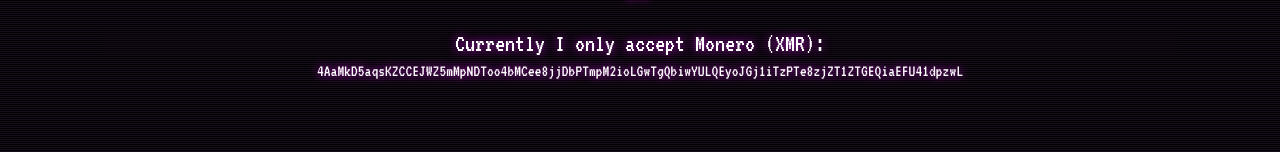
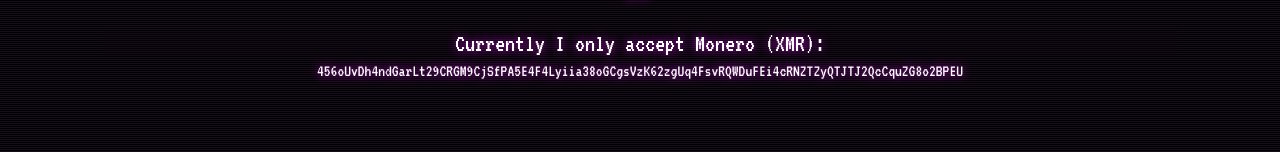
Before and after one commit to codenor/arbnor.xyz, a Next.js app in the folder app/: page /donate in a window 1280 px wide. Shown: the part 373-525 px from the top of the page. Built offline with nearby package versions, Linux system fonts and the light colour scheme.

Commit message:
💸 Update monero wallet address

```diff
--- a/app/pages/donate.js
+++ b/app/pages/donate.js
@@ -9,7 +9,7 @@
         <p>If you want to support me you can donate through the following:</p>
         <h2>Crypto</h2>
         <p>Currently I only accept Monero (XMR):</p>
-        <p2>4AaMkD5aqsKZCCEJWZ5mMpNDToo4bMCee8jjDbPTmpM2ioLGwTgQbiwYULQEyoJGj1iTzPTe8zjZT1ZTGEQiaEFU41dpzwL</p2>
+        <p2>456oUvDh4ndGarLt29CRGM9CjSfPA5E4F4Lyiia38oGCgsVzK62zgUq4FsvRQWDuFEi4cRNZTZyQTJTJ2QcCquZG8o2BPEU</p2>
       </div>
     </div>
   );
```
